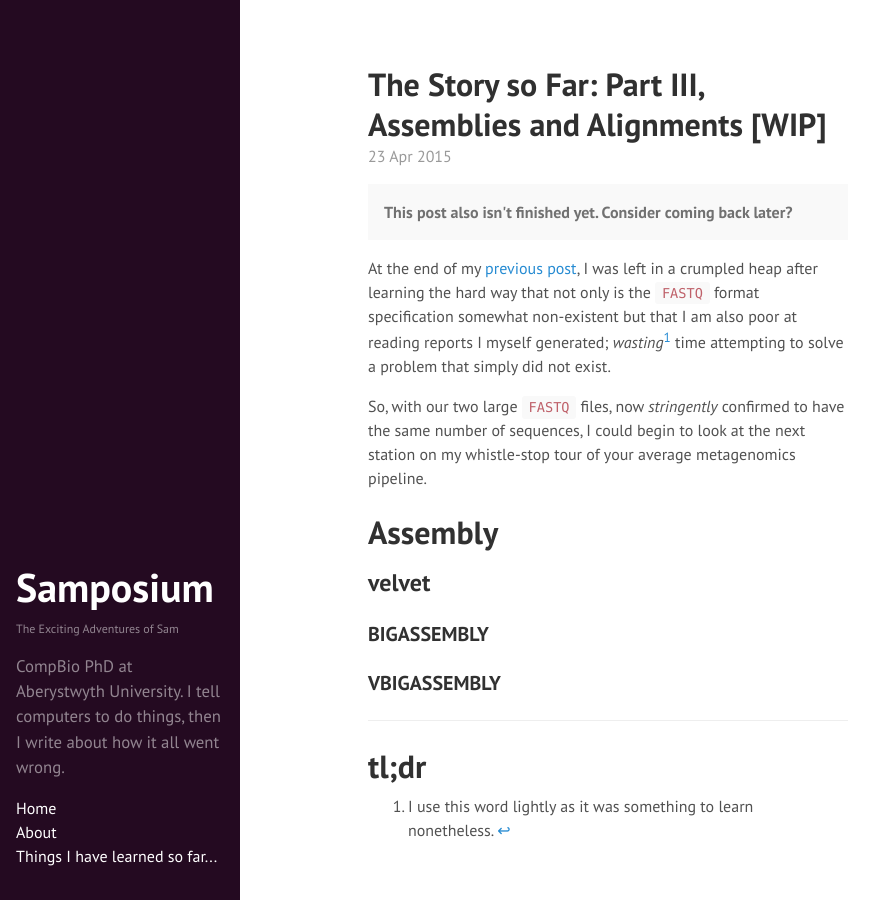
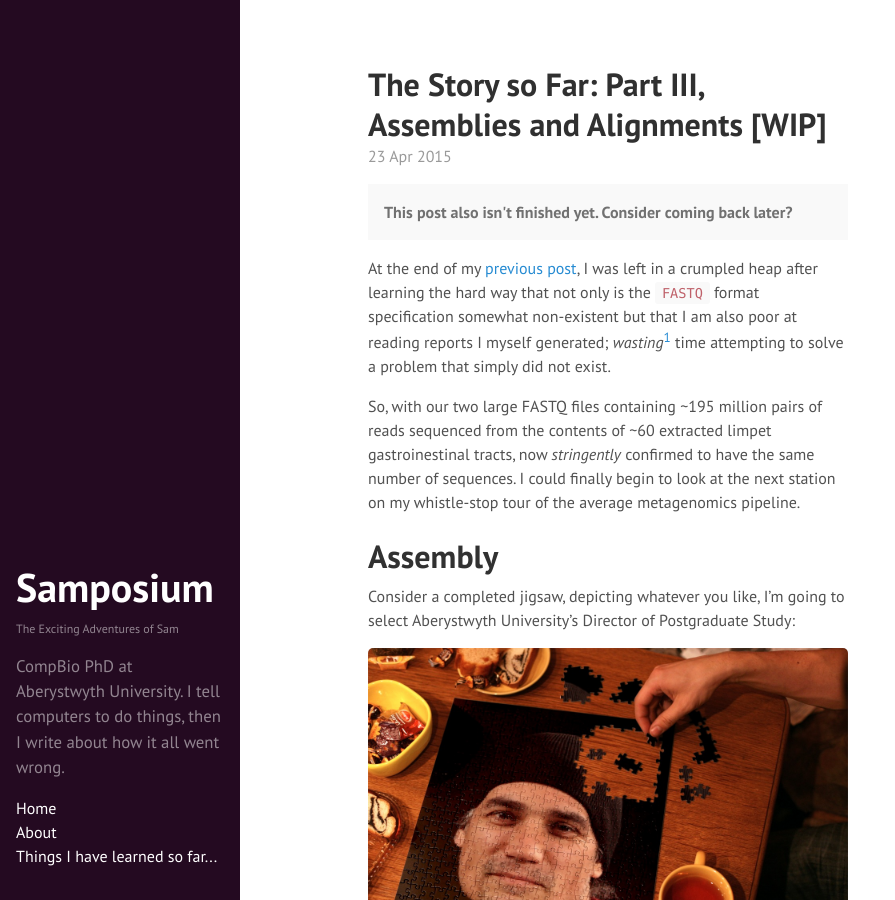
Before and after one commit to SamStudio8/samstudio8.github.io.off, a Jekyll site: the page built from _posts/2015-04-23-the-story-so-far-p3.md, in a window 1280 px wide and 900 px high. Shown: the whole window, without its empty margins (0-895 px from the left). Built offline with Jekyll 4.4.1, drawn with Linux system fonts in a browser that asks for light colours; Markdown is read by kramdown in place of the engine named in the settings.

Commit message:
Update 2015-04-23-the-story-so-far-p3.md

```diff
--- a/_posts/2015-04-23-the-story-so-far-p3.md
+++ b/_posts/2015-04-23-the-story-so-far-p3.md
@@ -9,10 +9,16 @@ At the end of my [previous post]({{ page.previous.url }}), I was left in a crump
 not only is the `FASTQ` format specification somewhat non-existent but that I am also poor at reading reports I myself
 generated; *wasting*[^1] time attempting to solve a problem that simply did not exist.
 
-So, with our two large `FASTQ` files, now *stringently* confirmed to have the same number of sequences, I could begin to
-look at the next station on my whistle-stop tour of your average metagenomics pipeline.
+So, with our two large FASTQ files containing ~195 million pairs of reads sequenced from the contents of ~60 extracted
+limpet gastroinestinal tracts, now *stringently* confirmed to have the same number of sequences. I could finally begin to
+look at the next station on my whistle-stop tour of the average metagenomics pipeline.
 
 # Assembly
+Consider a completed jigsaw, depicting whatever you like, I'm going to select Aberystwyth University's
+Director of Postgraduate Study:
+
+![]({{ site.url }}/public/posts/so-far-p3/rrz_jigsaw_lg.jpg)
+
 ## velvet
 ### BIGASSEMBLY
 ### VBIGASSEMBLY
```
